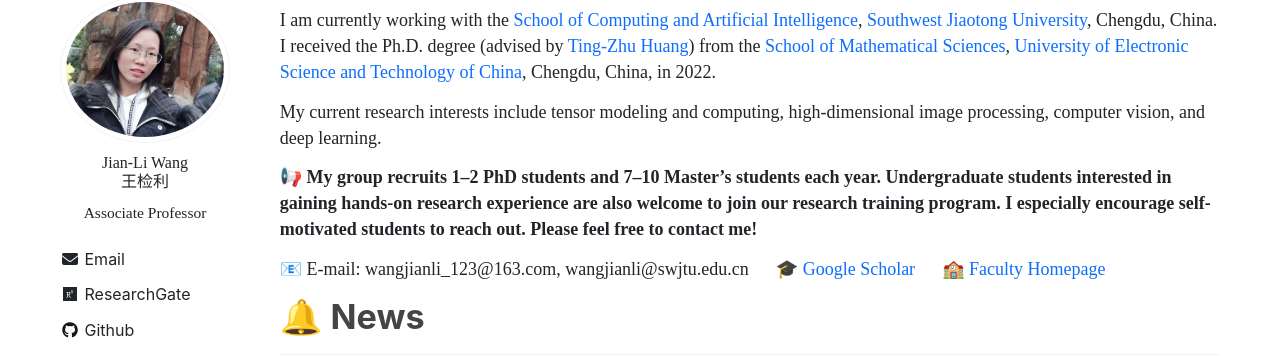
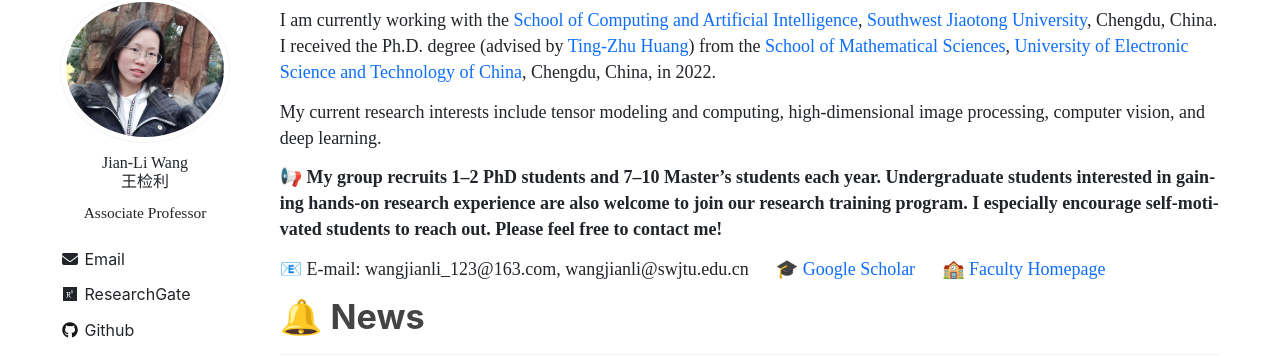
Before and after one commit to wangjianli123/wangjianli123.github.io, a Jekyll site: the page built from _pages/homepage.md, in a window 1280 px wide. Shown: the part 122-479 px from the top of the page. Built offline with Jekyll 4.4.1, drawn with Linux system fonts in a browser that asks for light colours; nearby versions of some CDN libraries; some web fonts are replaced; comment, search, counter and statistics services are not loaded.

Commit message:
Update main.scss

```diff
--- a/assets/css/main.scss
+++ b/assets/css/main.scss
@@ -220,3 +220,13 @@ table {
   line-height: 1.45 !important;
   margin-bottom: 0.75em !important;
 }
+
+/* 正文自动换行，必要时使用连字符断词 */
+.page__content,
+.archive__item,
+.archive__item-title,
+.archive__item p {
+  hyphens: auto;
+  overflow-wrap: break-word;
+  word-break: normal;
+}
```
